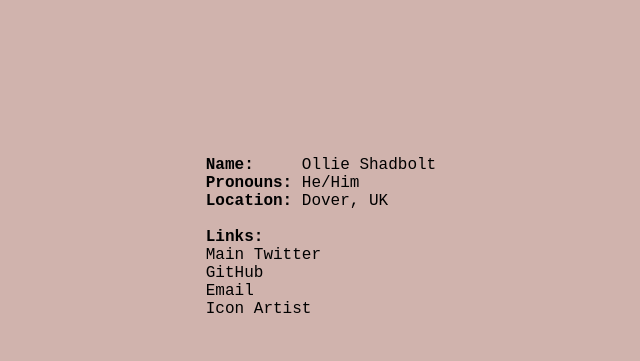
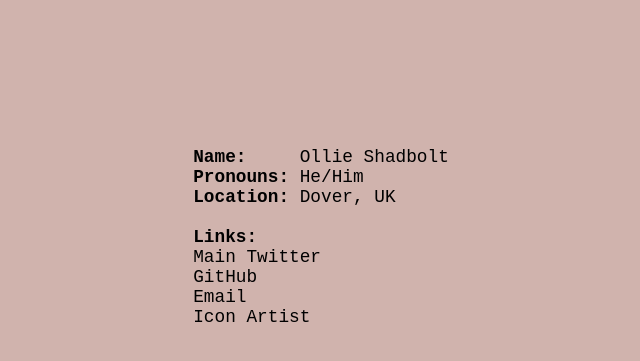
Before and after one commit to OllieShadbolt/OllieShadbolt.github.io, a plain HTML site: page index.html in a window 1280 px wide. Shown: the part 323-684 px from the top of the page, without its empty margins (319-959 px from the left). Drawn offline with Linux system fonts and the light colour scheme.

Commit message:
Update default.css

```diff
--- a/default.css
+++ b/default.css
@@ -14,7 +14,7 @@ div {
 	align-items: center;
 	font-family: "Lucida Console", Monaco, monospace;
 	white-space: pre-line;
-	font-size: 16px;
+	font-size: 2.22vh;
 }
 
 a {
```
